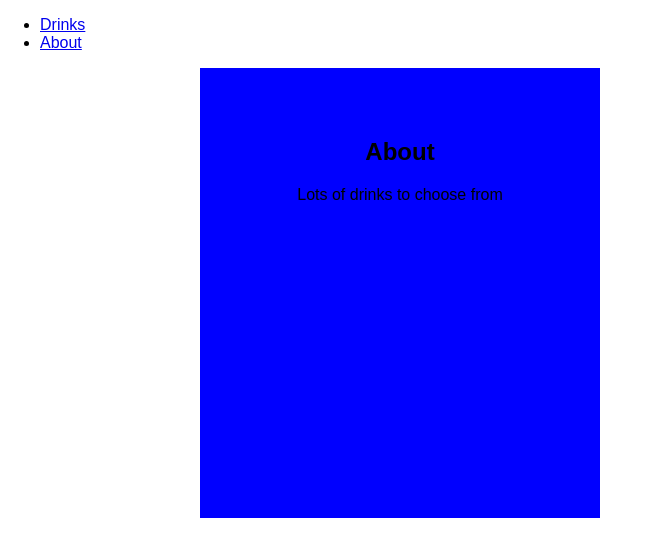
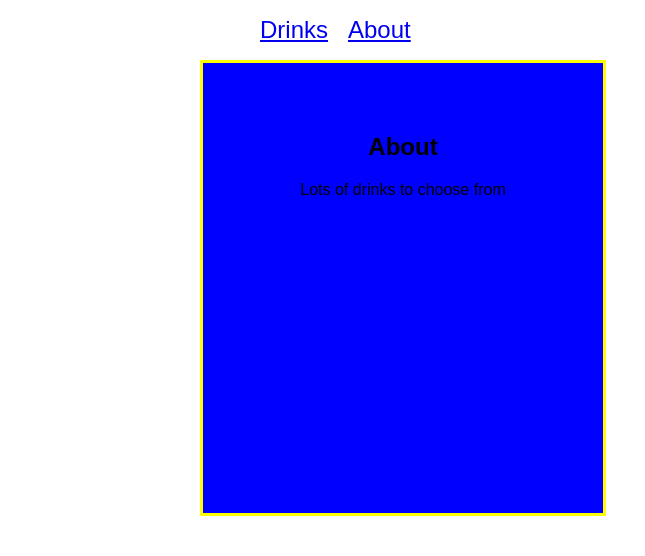
Before and after one commit to davideliason/coffeeLog-react-router-express, a React (Create React App) app in the folder public/client/: page /about in a window 1280 px wide. Shown: the top 556 px of the page, without its empty margins (0-645 px from the left). Built offline with nearby package versions, Linux system fonts and the light colour scheme.

Commit message:
update inline styling for the navigation links

```diff
--- a/public/client/src/About.jsx
+++ b/public/client/src/About.jsx
@@ -10,7 +10,8 @@ class About extends React.Component {
 			height: 400,
 			marginLeft: 200,
 			textAlign: "center",
-			paddingTop: 50
+			paddingTop: 50,
+			border: "3px solid yellow"
 	    };
 
 		return(
--- a/public/client/src/Parent.jsx
+++ b/public/client/src/Parent.jsx
@@ -9,13 +9,23 @@ import App from './App.js';
 import About from './About.jsx';
 
 class Parent extends Component{
+
 	render(){
+		var parentStyleUL = {
+		  listStyleType: "none",
+		  marginLeft: 200
+	     };
+	    var parentStyleLi = {
+	    	display: "inline",
+	    	marginLeft: 20,
+	    	fontSize: "1.5em"
+	    };
 		return(
 				<Router>
-					<div>
-						<ul>
-							<li><Link to="/">Drinks</Link></li>
-							<li><Link to="/about">About</Link></li>
+					<div >
+						<ul style={parentStyleUL}>
+							<li style={parentStyleLi}><Link to="/">Drinks</Link></li>
+							<li style={parentStyleLi}><Link to="/about">About</Link></li>
 						</ul>
 						<Route exact path="/" component={App} />
 						<Route exact path="/about" component={About} />
```
